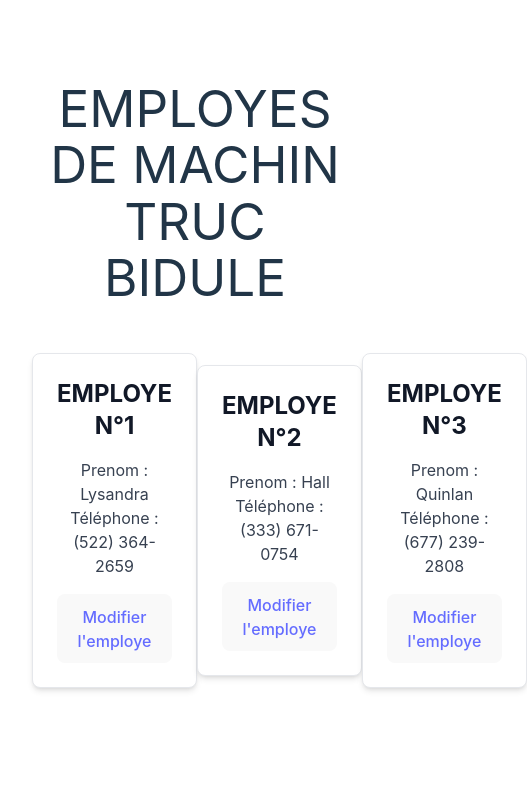
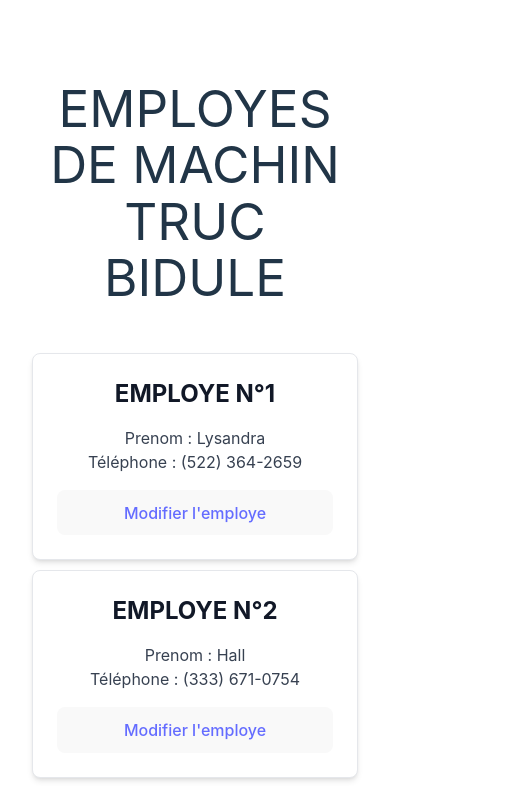
Before and after one commit to ToadyGamer/Cours-React, a React (Vite) app in the folder my-react-app/: page / in a window 390 px wide. Shown: the top 786 px of the page, 527 px wide, since content can reach past the window. Built offline with nearby package versions, Linux system fonts and the light colour scheme.

Commit message:
[MODIFICATION] - Add responcitivity

```diff
--- a/my-react-app/src/App.css
+++ b/my-react-app/src/App.css
@@ -13,13 +13,23 @@ html, body{
   width: 100%;
 }
 
-.Employes{
-  display:flex;
+@media screen and (min-width: 800px) {
+  .Employes{
+    display:flex;
+  }
+  .Employe{
+    float:left;
+    margin: auto;
+  }
 }
-
-.Employe{
-  float:left;
-  margin: auto;
+@media screen and (max-width: 800px) {
+  .Employe{
+    margin-bottom: 10px;
+    width: 100%;
+  }
+  .listEmploye{
+    margin: auto;
+  }
 }
 
 .form{
--- a/my-react-app/src/App.tsx
+++ b/my-react-app/src/App.tsx
@@ -1,15 +1,6 @@
-import React from 'react';
 import './App.css'
 
 function App() {
-const[name, SetName] = React.useState("React");
-
-function ChangeName(){
-  SetName((prev) => {
-    if(prev == "React") return "Vite";
-    else return "React";
-  })
-}
 
   return (
     <>
--- a/my-react-app/src/Profile/Profile.tsx
+++ b/my-react-app/src/Main/Profile.tsx
@@ -35,8 +35,6 @@ const [employe, SetEmploye] = useState(-1);
 
         SetPrenom(data[i].prenom);
         SetPhone(data[i].phone);
-
-        SetVisibility(true);
       }
     }
     else{
@@ -69,7 +67,7 @@ const [employe, SetEmploye] = useState(-1);
         {employes.map((element, i) =>
         <>
           <li className='Employe'>
-            <Card href="#" className="max-w-sm">
+            <Card href="#" className="max-w-sm listEmploye">
             <h5 className="text-2xl font-bold tracking-tight text-gray-900 dark:text-white">
               EMPLOYE N°{i + 1}
             </h5>
@@ -94,16 +92,18 @@ const [employe, SetEmploye] = useState(-1);
         <p className="font-normal text-gray-700 dark:text-gray-400">
           <form onSubmit={Submit}>
             <label>
-              Prenom : <input type="text" defaultValue={prenom} name='newPrenom'/>
+              Prenom : <input type="text" defaultValue={prenom} key={prenom} name='newPrenom'/>
             </label> <br /> <br />
             <label>
-              Phone : <input type="text" defaultValue={phone} name='newPhone'/>
+              Phone : <input type="text" defaultValue={phone} key={phone} name='newPhone'/>
             </label> <br /> <br />
           <button type="submit">Modifier</button>
           </form>
         </p>
       </Card>
-    }
+      }
+
+
     </>
   )
 }
--- a/my-react-app/src/main.tsx
+++ b/my-react-app/src/main.tsx
@@ -2,7 +2,7 @@ import React from 'react'
 import ReactDOM from 'react-dom/client'
 import Header from './HeaderFooter/Header.tsx'
 import App from './App.tsx'
-import Profile from './Profile/Profile.tsx'
+import Profile from './Main/Profile.tsx'
 import Footer from './HeaderFooter/Footer.tsx'
 import './index.css'
 
```
